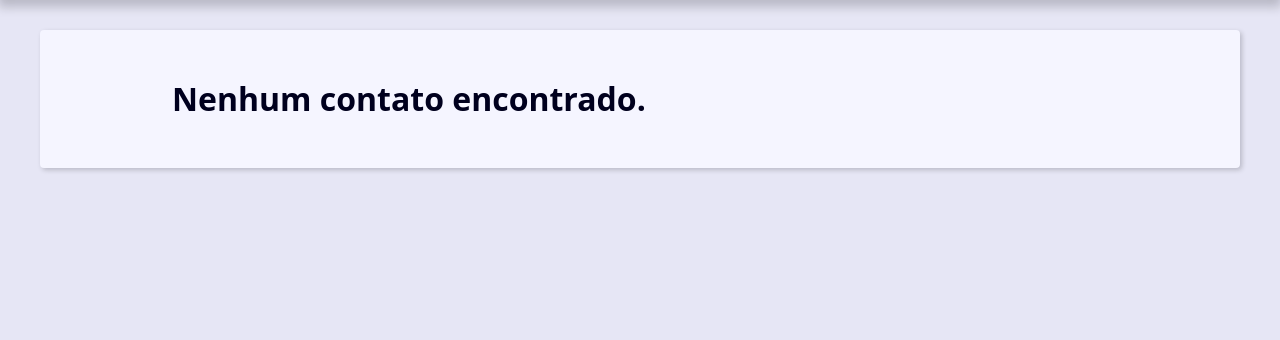
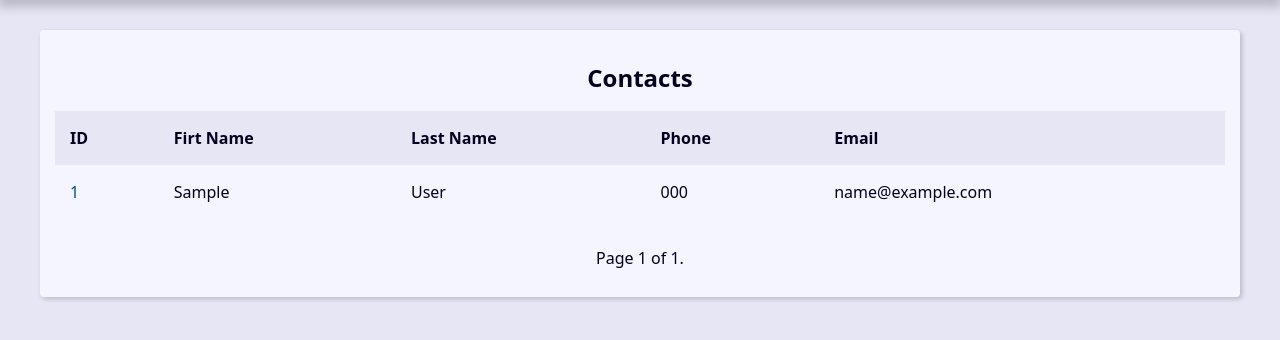
Before and after one commit to Emersoninho/projeto_agenda, a Django app: page / in a window 1280 px wide. Shown: the part 239-579 px from the top of the page. Run offline with Django 5.2, Linux system fonts and the light colour scheme; tables that the repository leaves empty hold one stand-in row (values such as "Sample post").

Commit message:
paginator
paginaçaõ do django

```diff
--- a/contact/templates/contact/index.html
+++ b/contact/templates/contact/index.html
@@ -1,7 +1,7 @@
 {% extends 'global/base.html' %}
 
 {% block content %}
-{% if contacts %}
+{% if page_obj %}
     <div class="responsive-table">
         <table class="contacts-table">
             <caption class="table-caption">
@@ -19,7 +19,7 @@
             </thead>
 
             <tbody>
-                {% for contact in contacts %}
+                {% for contact in page_obj %}
                     <tr class="table-row">
                         <td class="table-cel">
                             <a class="table-link" href="{% url 'contact:contact' contact.id %}">
--- a/contact/views/contact_views.py
+++ b/contact/views/contact_views.py
@@ -1,12 +1,16 @@
 from django.shortcuts import render, get_object_or_404, redirect
 from contact.models import Contact
 from django.db.models import Q
+from django.core.paginator import Paginator
 
 def index(request):
-    contacts = Contact.objects.filter(show=True).order_by('-id')[10:20]
+    contacts = Contact.objects.filter(show=True).order_by('-id')
+    paginator = Paginator(contacts, 10)
+    page_number = request.GET.get('page')
+    page_obj = paginator.get_page(page_number)
 
     context = {
-        'contacts': contacts,
+        'page_obj': page_obj,
         'site_title': 'Contatos - '
     }
     return render(request, 'contact/index.html', context)
@@ -22,9 +26,12 @@ def search(request):
         Q(last_name__icontains=search_value) |
         Q(phone__icontains=search_value) |
         Q(email__icontains=search_value), show=True).order_by('-id')
+    paginator = Paginator(contacts, 10)
+    page_number = request.GET.get('page')
+    page_obj = paginator.get_page(page_number)
 
     context = {
-        'contacts': contacts,
+        'page_obj': page_obj,
         'site_title': 'Contatos - ',
         'search_value': search_value
     }
--- a/templates/global/base.html
+++ b/templates/global/base.html
@@ -7,6 +7,8 @@
         {% include "global/partials/header.html" %}
     <main class="content">
         {% block content %}{% endblock content %}
+        {% include "global/partials/pagination.html" %}
     </main>
+
 </body>
 </html>
--- /dev/null
+++ b/templates/global/partials/pagination.html
@@ -0,0 +1,19 @@
+{% if page_obj %}
+  <div class="pagination">
+    <span class="step-links">
+        {% if page_obj.has_previous %}
+            <a href="?page=1&q={{ request.GET.q.strip }}">&laquo; first</a>
+            <a href="?page={{ page_obj.previous_page_number }}&q={{ request.GET.q.strip }}">previous</a>
+        {% endif %}
+
+        <span class="current">
+            Page {{ page_obj.number }} of {{ page_obj.paginator.num_pages }}.
+        </span>
+
+        {% if page_obj.has_next %}
+            <a href="?page={{ page_obj.next_page_number }}&q={{ request.GET.q.strip }}">next</a>
+            <a href="?page={{ page_obj.paginator.num_pages }}&q={{ request.GET.q.strip }}">last &raquo;</a>
+        {% endif %}
+    </span>
+  </div>
+{% endif %}
```
